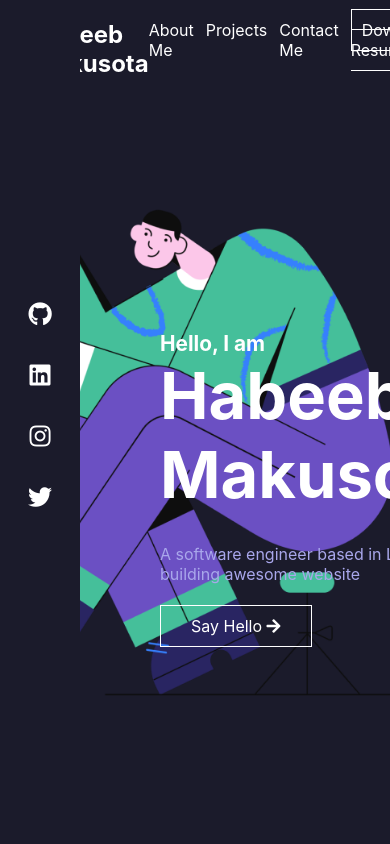
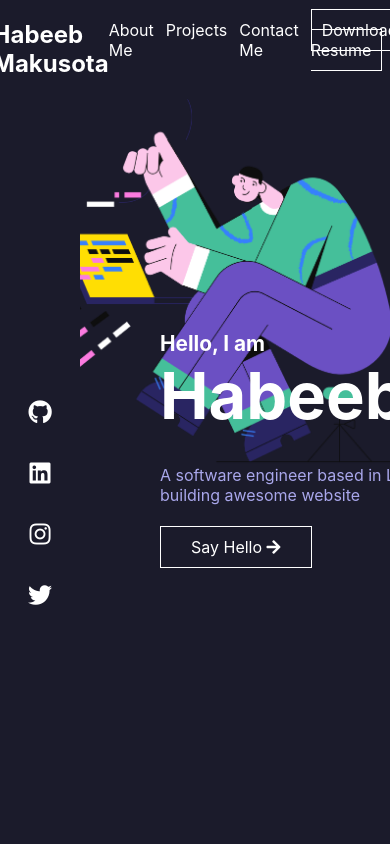
Before and after one commit to Habeeb-marcus/portfolio, a React (Create React App) app: page / in a window 390 px wide. Shown: the top 844 px of the page. Built offline with nearby package versions, Linux system fonts and the light colour scheme.

Commit message:
testing what to be done on resp

```diff
--- a/public/index.html
+++ b/public/index.html
@@ -11,8 +11,7 @@
     />
     <link rel="stylesheet" href="https://unpkg.com/aos@next/dist/aos.css" />
     <link rel="apple-touch-icon" href="%PUBLIC_URL%/logo192.png" />
-    <link rel="stylesheet" href="https://use.fontawesome.com/releases/v5.15.4/css/all.css" integrity="sha384-DyZ88mC6Up2uqS4h/KRgHuoeGwBcD4Ng9SiP4dIRy0EXTlnuz47vAwmeGwVChigm" crossorigin="anonymous">
-    <!--
+<link rel="stylesheet" href="https://use.fontawesome.com/releases/v5.15.4/css/all.css" integrity="sha384-DyZ88mC6Up2uqS4h/KRgHuoeGwBcD4Ng9SiP4dIRy0EXTlnuz47vAwmeGwVChigm" crossorigin="anonymous">    <!--
       manifest.json provides metadata used when your web app is installed on a
       user's mobile device or desktop. See https://developers.google.com/web/fundamentals/web-app-manifest/
     -->
--- a/src/App.js
+++ b/src/App.js
@@ -9,10 +9,10 @@ import Contact from './components/contact/Contact';
 function App() {
   return (
     <div className="App" id="app">
+      <Navbar/>
 
-      {/* <div className="body-cont"> */}
+      <div>
           <main>
-        <Navbar/>
             <Landing/>
             <About/>
             <Portfolio/>
@@ -20,13 +20,13 @@ function App() {
           </main>
           <aside>
             <ul>
-              <a href="/"><i className="fab fa-github"></i></a>
-              <a href="/"><i className="fab fa-linkedin"></i></a>
-              <a href="/"><i className="fab fa-instagram"></i></a>
-              <a href="/"><i className="fab fa-twitter"></i></a>
+                <a href="https://github.com/Habeeb-marcus"><i className="fab fa-github"></i></a>
+                <a href="https://www.linkedin.com/in/habeeb-makusota-6893721a9/"><i className="fab fa-linkedin"></i></a>
+                <a href="https://www.instagram.com/hardedohyin/"><i className="fab fa-instagram"></i></a>
+                <a href="https://twitter.com/Harbeeybh"><i className="fab fa-twitter"></i></a>
             </ul>
           </aside>
-      {/* </div> */}
+      </div>
     </div>
   );
 }
--- a/src/components/LandingPage/Landing.css
+++ b/src/components/LandingPage/Landing.css
@@ -36,3 +36,18 @@
     padding: 10px 30px;
     text-decoration: none;
 }
+
+@media (max-width:1300px) {
+    .landing-text{
+        width: min-content;
+    }
+}
+@media (max-width:1200px) {
+    .landing-text{
+        width: max-content;
+    }
+
+    .landing-cont {
+        background-size: 25rem;
+    }
+}
--- a/src/components/LandingPage/Landing.js
+++ b/src/components/LandingPage/Landing.js
@@ -6,6 +6,7 @@ function Landing() {
         <div className="landing-cont" id="landing">
 
             <div className="landing-text">
+                {/* <i className="fas fa-arrow"></i> */}
                 <h2>Hello, I am</h2>
                 <h1>Habeeb Makusota</h1>
                 <p>A software engineer based in Lagos, Nigeria who is focused in building awesome website</p>
--- a/src/components/contact/Contact.css
+++ b/src/components/contact/Contact.css
@@ -46,6 +46,7 @@ textarea {
     padding: 1rem;
     width: 32rem;
     border-radius: 1.3rem;
+    margin-top: 0.7rem;
 }
 
 .long-line {
```
Lines whose indentation alone changed are shown as unchanged.
